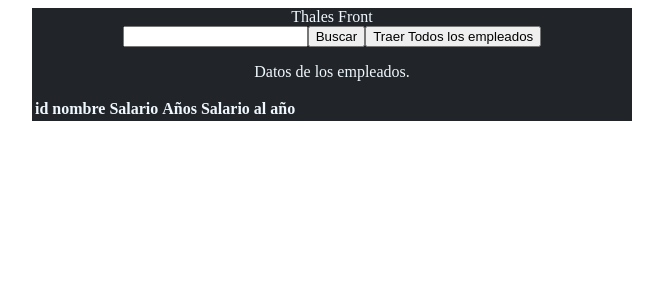
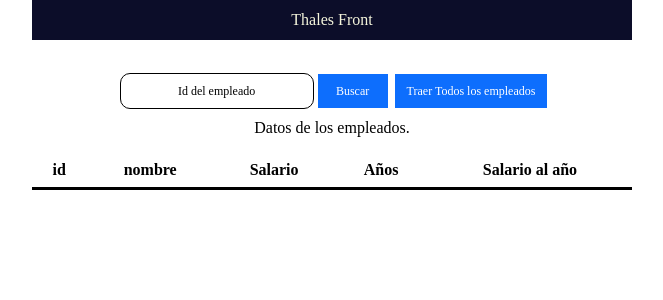
Before and after one commit to richardsuan/thalesFrontRepo, an Angular app: page / in a window 1280 px wide. Shown: the top 300 px of the page, without its empty margins (308-971 px from the left). Built offline with nearby package versions, Linux system fonts and the light colour scheme.

Commit message:
add style from component

```diff
--- a/package.json
+++ b/package.json
@@ -19,6 +19,7 @@
     "@angular/platform-browser-dynamic": "~13.3.0",
     "@angular/router": "~13.3.0",
     "@ng-bootstrap/ng-bootstrap": "^12.1.2",
+    "bootstrap": "^5.3.0",
     "rxjs": "~7.5.0",
     "tslib": "^2.3.0",
     "zone.js": "~0.11.4"
--- a/src/app/app.component.css
+++ /dev/null
@@ -1,16 +0,0 @@
-app-root{
-  box-sizing: border-box;
-  -moz-box-sizing: border-box;
-  -webkit-box-sizing: border-box;
-  -webkit-font-smoothing: antialiased;
-  -moz-osx-font-smoothing: grayscale;
-
-}
-.app-rootMia{
-  min-width: 400px;
-  max-width: 600px;
-  margin: auto;
-  background-color: #212529;
-  text-align: center;
-  color: aliceblue;
-}
--- a/src/app/app.component.html
+++ b/src/app/app.component.html
@@ -1,10 +1,21 @@
-<div class="app-rootMia">
+<div class="app-root_app-rootMia">
+<div class="app-root_title">
+  {{title}}
+</div>
+  <br>
+  <div class="app-root app-root_app-rootMia">
+    <div class="app-root app-root_app-rootMia">
+      <div class="app-root_container-inputs">
+        <div class="form-group mr-2">
+          <input type="text" class="form-control app-root_border" [(ngModel)]="textField" placeholder="Id del empleado">
+        </div>
+        <button class="btn btn-primary app-root_app-button-search-one" (click)="submitData()">Buscar</button>
+        <button class="btn btn-primary app-root_app-button-search-all" (click)="getAllEmployee()">Traer Todos los empleados</button>
+      </div>
+    </div>
+  </div>
 
-  {{title}}
-  <br>
-  <input class="app-root__hola" type="text" [(ngModel)]="textField" />
-  <button type="button" (click)="submitData()" >Buscar</button>
-  <button type="button" (click)="getAllEmployee()" >Traer Todos los empleados</button>
+
   <p>Datos de los empleados.</p>
 
   <table class="table table-striped">
--- /dev/null
+++ b/src/app/app.component.scss
@@ -0,0 +1,75 @@
+@import '~bootstrap/dist/css/bootstrap.min.css';
+
+.app-root {
+  * {
+    box-sizing: border-box;
+    -moz-box-sizing: border-box;
+    -webkit-box-sizing: border-box;
+    -webkit-font-smoothing: antialiased;
+    -moz-osx-font-smoothing: grayscale;
+    line-height: 22px;
+    font-size: 12px;
+    font-family: gibson, serif;
+  }
+
+  &_app-rootMia {
+    min-width: 360px;
+    max-width: 600px;
+    margin: auto;
+    text-align: center;
+  }
+
+  &_container-inputs {
+    display: flex;
+    justify-content: center;
+    align-items: center;
+    padding: 10px;
+    margin-top: 5px;
+
+    @media (max-width: 500px) {
+      flex-direction: column;
+      margin-top: 10px;
+    }
+  }
+
+  &_border {
+    border: 1px solid black;
+    border-radius: 10px;
+    margin: 0 10px 0 3px;
+    max-width: 200px;
+    text-align: center;
+  }
+
+  &_app-button-search-one {
+    min-width: 70px;
+    margin-left: 7px;
+
+    @media (max-width: 500px) {
+      margin-left: 0;
+      margin-top: 5px;
+    }
+  }
+
+  &_app-button-search-all {
+    margin-left: 7px;
+    min-width: initial;
+
+    @media (max-width: 500px) {
+      margin-left: 0;
+      margin-top: 5px;
+      padding-top: 5px;
+      min-width: initial;
+    }
+  }
+
+  &_title {
+    font-size: 16px;
+    width: 100%;
+    height: 40px;
+    color: beige;
+    background: #0c0d29;
+    align-items: center;
+    justify-content: center;
+    display: flex;
+  }
+}
--- a/src/app/app.component.ts
+++ b/src/app/app.component.ts
@@ -4,7 +4,7 @@ import {ServiceComponent} from './employee-service/service.component';
 @Component({
   selector: 'app-root',
   templateUrl: './app.component.html',
-  styleUrls: ['./app.component.css']
+  styleUrls: ['./app.component.scss']
 })
 export class AppComponent {
   constructor(public serviceComponent : ServiceComponent) {
--- a/src/styles.css
+++ b/src/styles.css
@@ -6,3 +6,7 @@
   -webkit-font-smoothing: antialiased;
   -moz-osx-font-smoothing: grayscale;
 }
+body {
+  display: initial !important;
+  margin: initial !important;
+}
```
Also changed, not shown: 2 other files (tests, documents, lock files or other folders).
